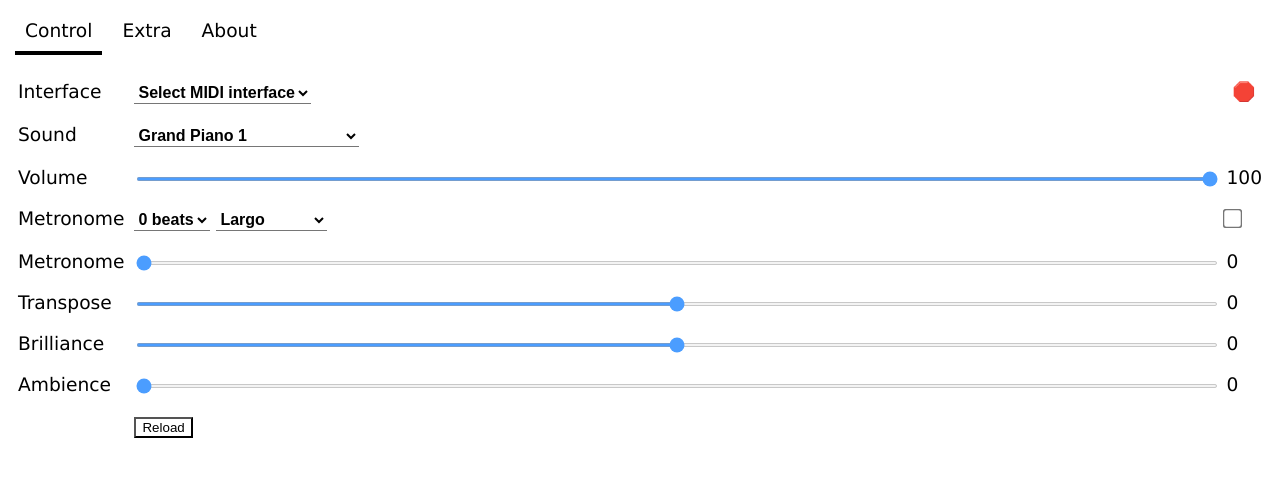
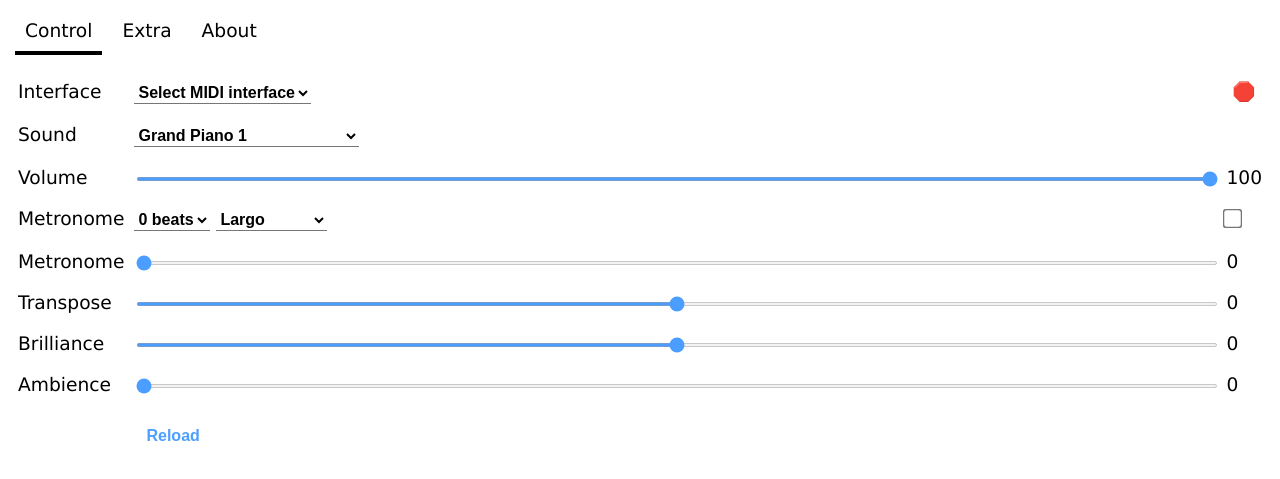
Before and after one commit to bluebrother/fp30remote, a plain HTML site: page fp30remote.html in a window 1280 px wide. Shown: the part 59-538 px from the top of the page. Drawn offline with Linux system fonts and the light colour scheme.

Commit message:
More button restyling.

```diff
--- a/fp30remote.html
+++ b/fp30remote.html
@@ -48,7 +48,12 @@ input[type=checkbox] {
 
 button {
     background-color: #fff;
-    color: #000;
+    border: 0px solid;
+    font-size: 12pt;
+    font-weight: bold;
+    color: #4d9fff;
+    padding: 12px;
+    align: center;
 }
 
 div {
```
